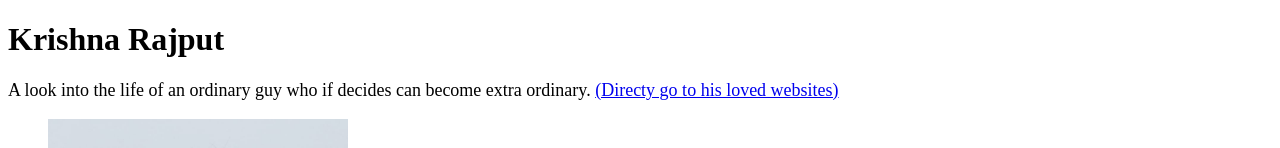
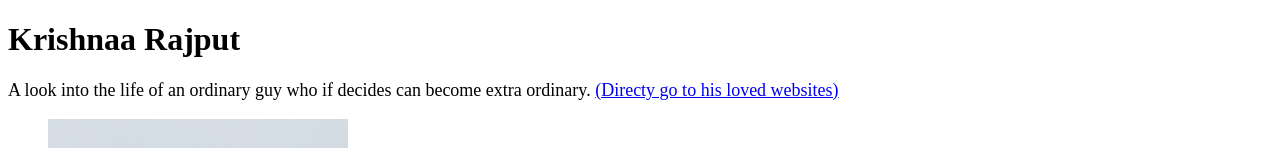
Before and after one commit to Krrishh1/all-about-me, a plain HTML site: page index.html in a window 1280 px wide. Shown: the top 148 px of the page. Drawn offline with Linux system fonts and the light colour scheme.

Commit message:
Update index.html

```diff
--- a/index.html
+++ b/index.html
@@ -15,7 +15,7 @@
 </head>
 
 <body>
-  <h1>Krishna Rajput</h1>
+  <h1>Krishnaa Rajput</h1>
   <p style="font-size:large" ;font-family: Cambria, Cochin, Georgia, Times, 'Times New Roman' , serif;">A look into the
     life of an ordinary guy who if decides can become extra ordinary. <a href="#loved">(Directy go to his loved websites)</a>
   <figure><img src="myy image.jpg" alt="image" width="300px" height="300px">
```
